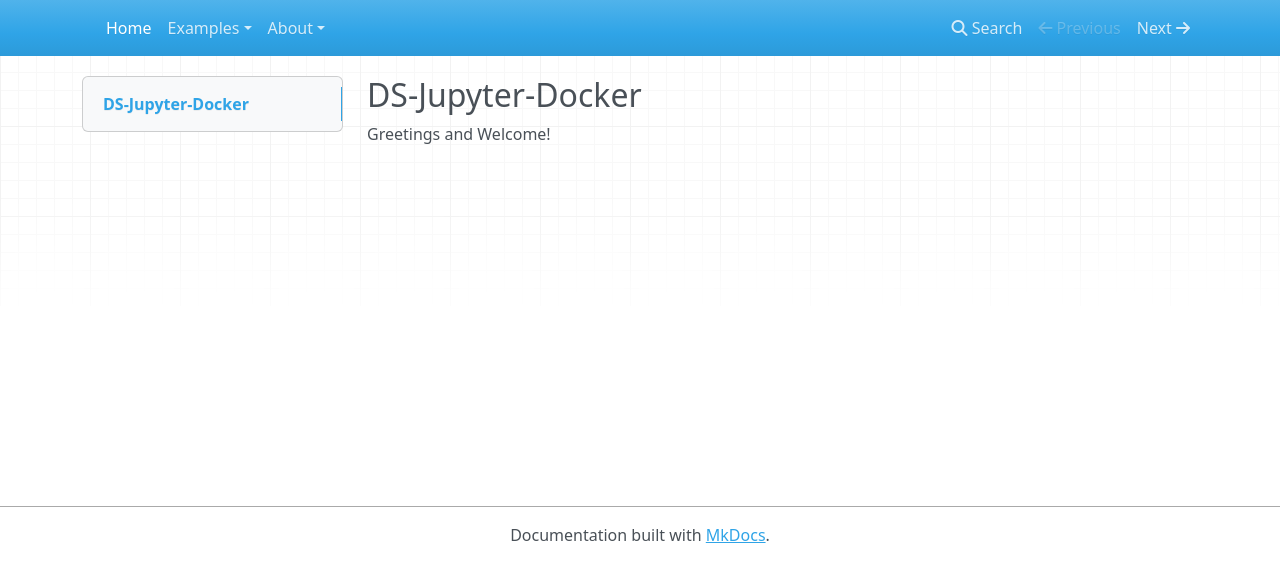
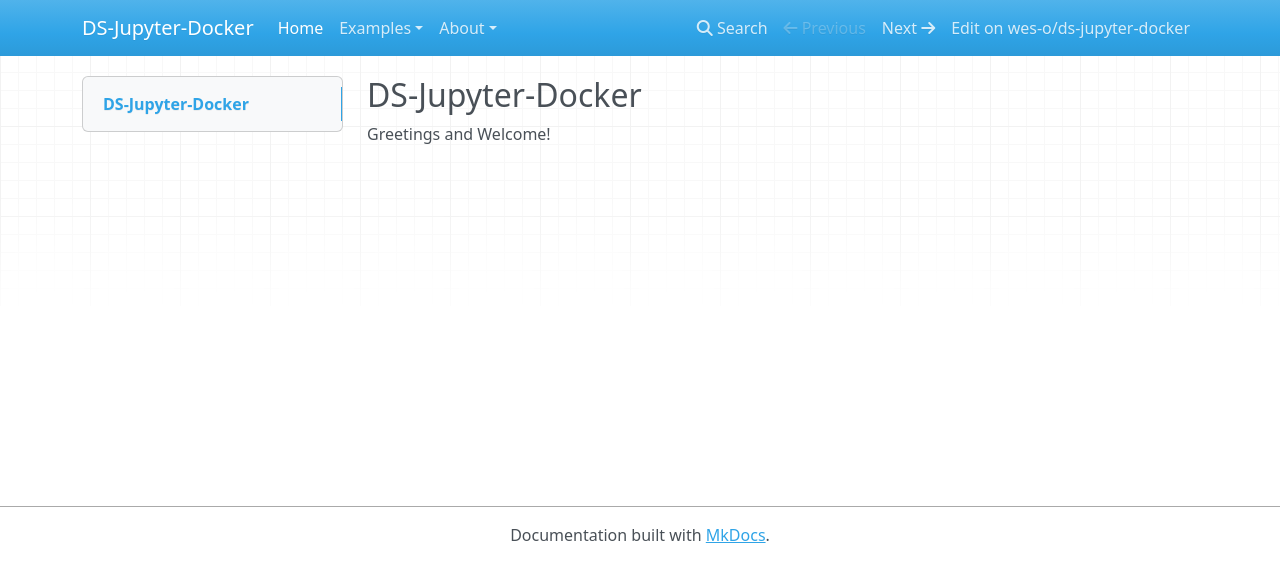
Before and after one commit to wes-o/ds-jupyter-docker, an MkDocs documentation site: the page built from docs/index.md, in a window 1280 px wide. Shown: the top 582 px of the page. Built offline with MkDocs 1.6.1, drawn with Linux system fonts in a browser that asks for light colours; nearby versions of some CDN libraries.

Commit message:
updated mkdocs.yml to deploy

```diff
--- a/mkdocs.yml
+++ b/mkdocs.yml
@@ -1,11 +1,15 @@
-
+site_name: DS-Jupyter-Docker
+site_description: A template to organize a data science project
+site_author: Wes Oler
+docs_dir: docs/
+repo_name: 'wes-o/ds-jupyter-docker'
+repo_url: 'https://github.com/wes-o/ds-jupyter-docker'
 nav:
     - Home: 'index.md'
     - Examples:
         - 'All Examples': 'examples.md'
     - About:
         - 'License': 'license.md'
-
 markdown_extensions:
     - toc:
         baselevel: 2
```
